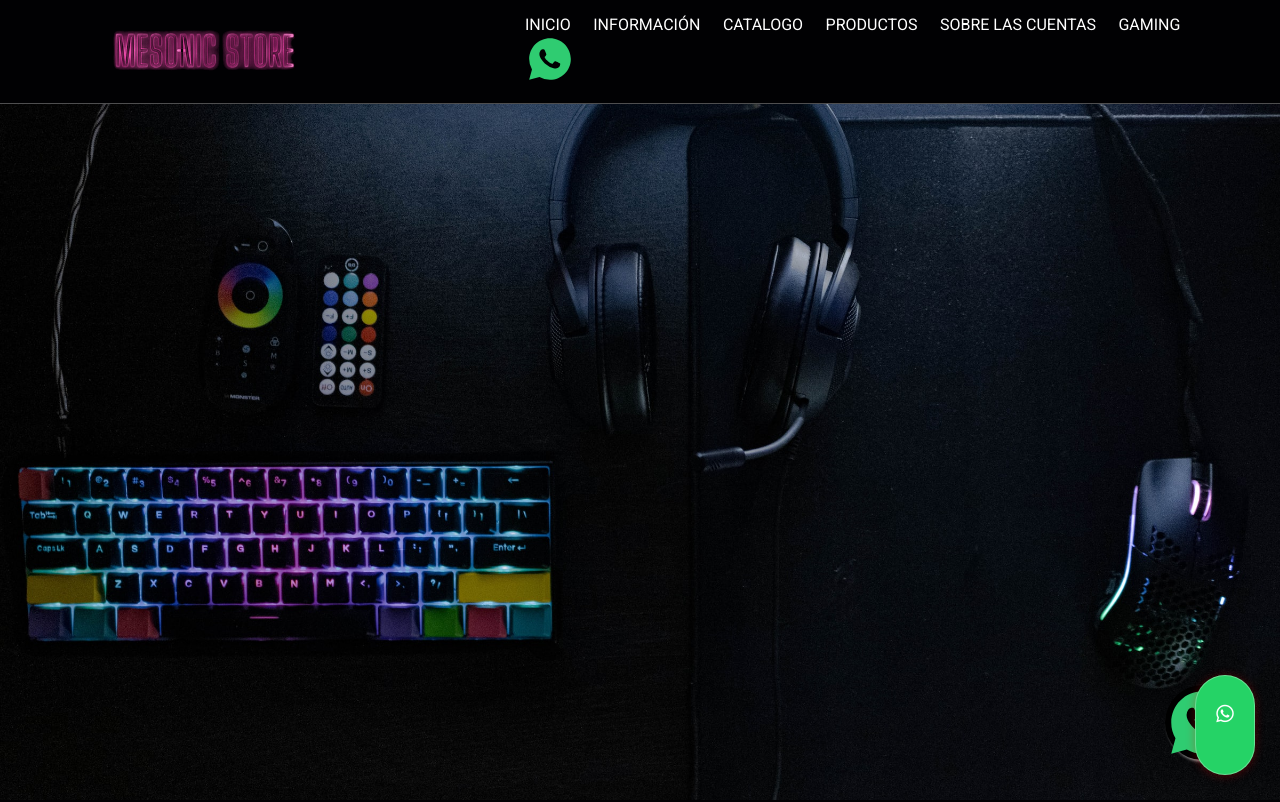
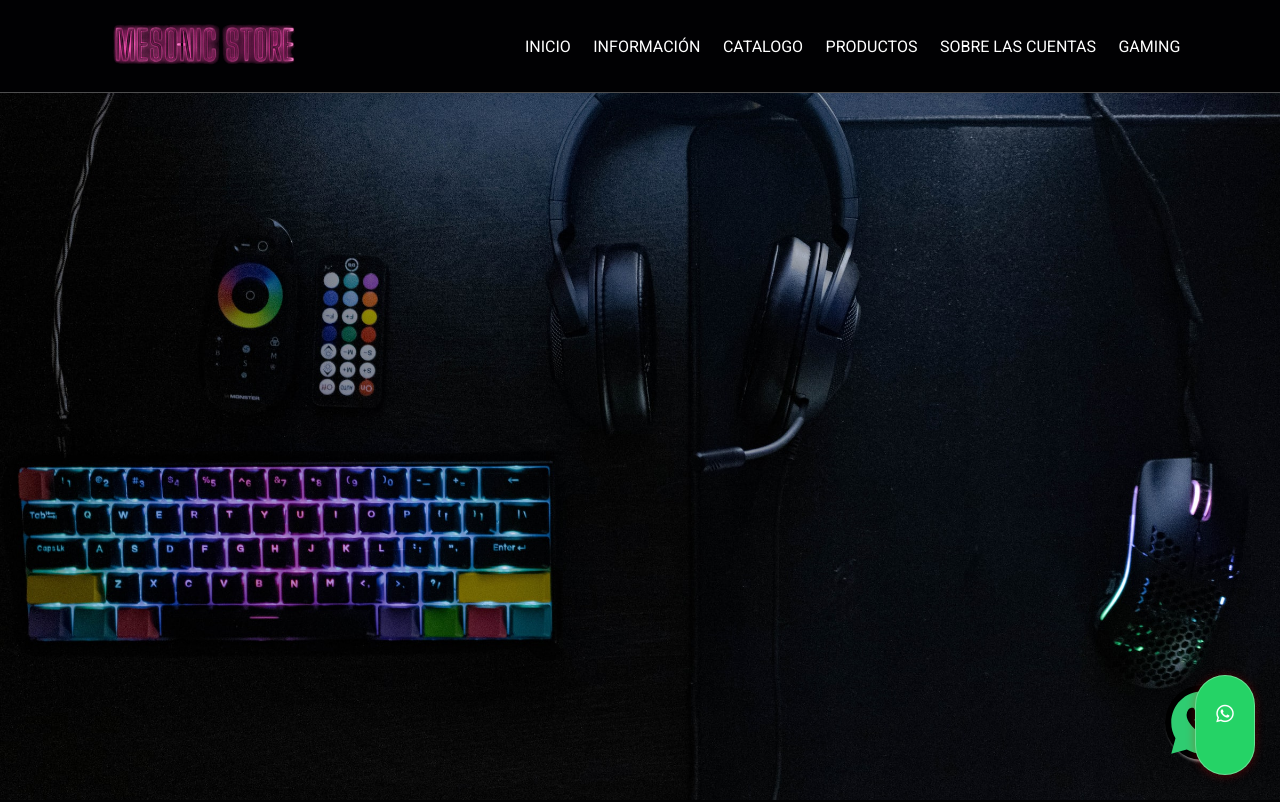
Before and after one commit to mesonicstore/mesonicstoress, a plain HTML site: page index.html in a window 1280 px wide. Shown: the top 802 px of the page. Drawn offline with Linux system fonts and the light colour scheme; files that its build step writes are made by us from their sources.

Commit message:
Se quita logo de wssp innecesario

```diff
--- a/index.html
+++ b/index.html
@@ -34,12 +34,6 @@
             <a href="#blogs">GAMING</a>
             <!DOCTYPE html>
             <html lang="es">
-
-            <head>
-                <br>
-                <a href="https://api.whatsapp.com/send?phone=931806468"><img src="./images/whatsapp-fill.svg"
-                        style="width: 50px;height: 50px;"></img></a>
-            </head>
         </nav>
 
         <div class="search-form">
```
